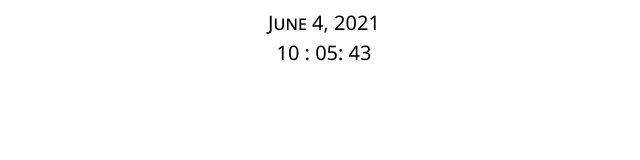
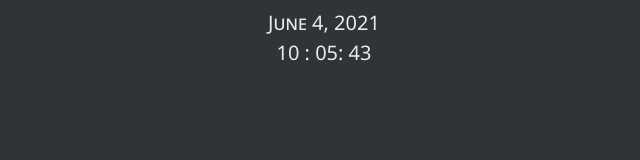
Before and after one commit to phucnguyen81/html, a plain HTML site: page digital_date_time.html in a window 1280 px wide. Shown: the whole page, without its empty margins (316-956 px from the left). Drawn offline with Linux system fonts and the light colour scheme.

Commit message:
Change background and color to match Notion dark theme

```diff
--- a/digital_date_time.html
+++ b/digital_date_time.html
@@ -4,10 +4,11 @@
     <meta charset="utf-8">
     <title>Clock</title>
     <style type="text/css" media="all">
+      body {background-color: rgb(47,52,55);}
       #timedate {
         font: small-caps lighter 20px/150% "Segoe UI", Frutiger, "Frutiger Linotype", "Dejavu Sans", "Helvetica Neue", Arial, sans-serif;
         text-align: center;
-        color: inherit;
+        color: rgba(255, 255, 255, 0.9);
       }
     </style>
     <script charset="utf-8">
```
